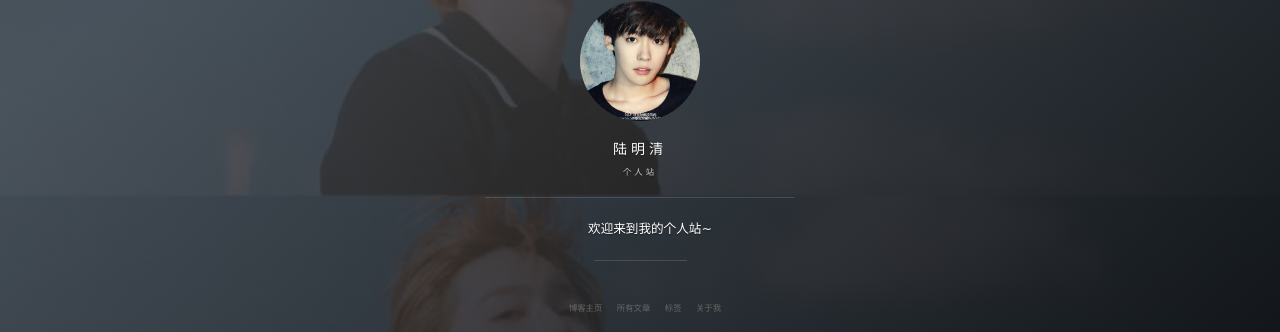
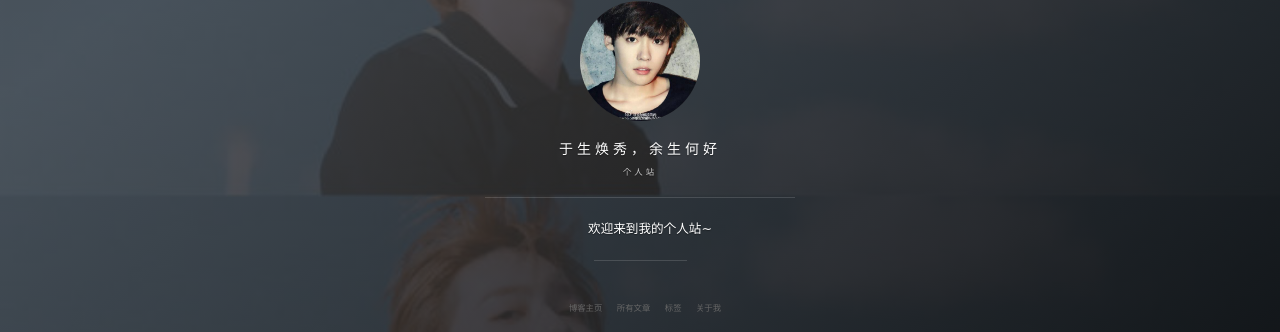
Before and after one commit to babylikeLmq/babylikeLmq.github.io, a Jekyll site: the page built from index.html, in a window 1280 px wide. Shown: the part 287-619 px from the top of the page. Built offline with Jekyll 4.4.1, drawn with Linux system fonts in a browser that asks for light colours; nearby versions of some CDN libraries; the list of posts is cut into pages by our own code; comment, search, counter and statistics services are not loaded; some of the changed text lies outside the part shown.

Commit message:
Update _config.yml

```diff
--- a/_config.yml
+++ b/_config.yml
@@ -1,5 +1,5 @@
 # Basic
-title: 陆明清
+title: 于生焕秀，余生何好
 subtitle: 个人站
 description: 欢迎来到我的个人站~
 # 头像里面的标题
```
